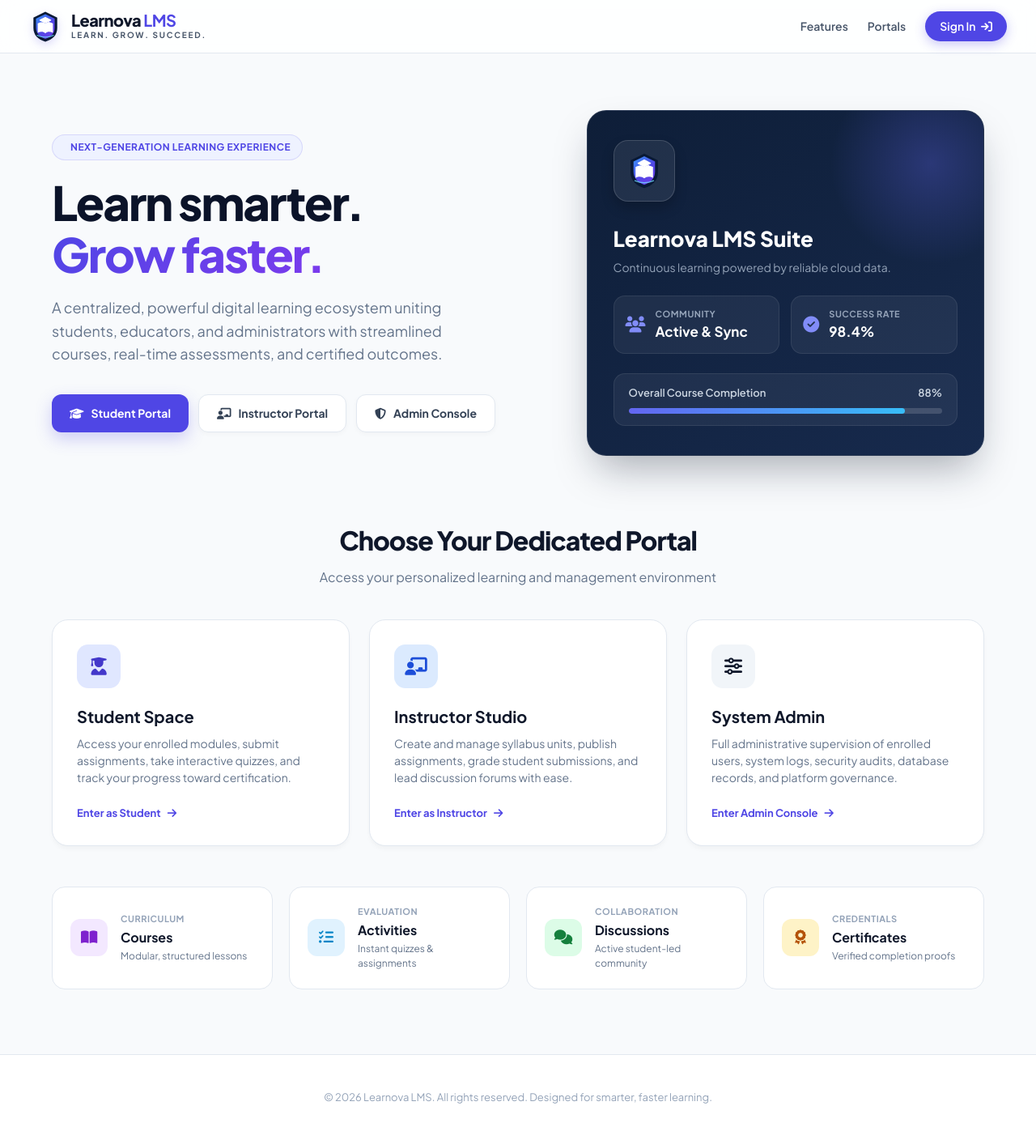
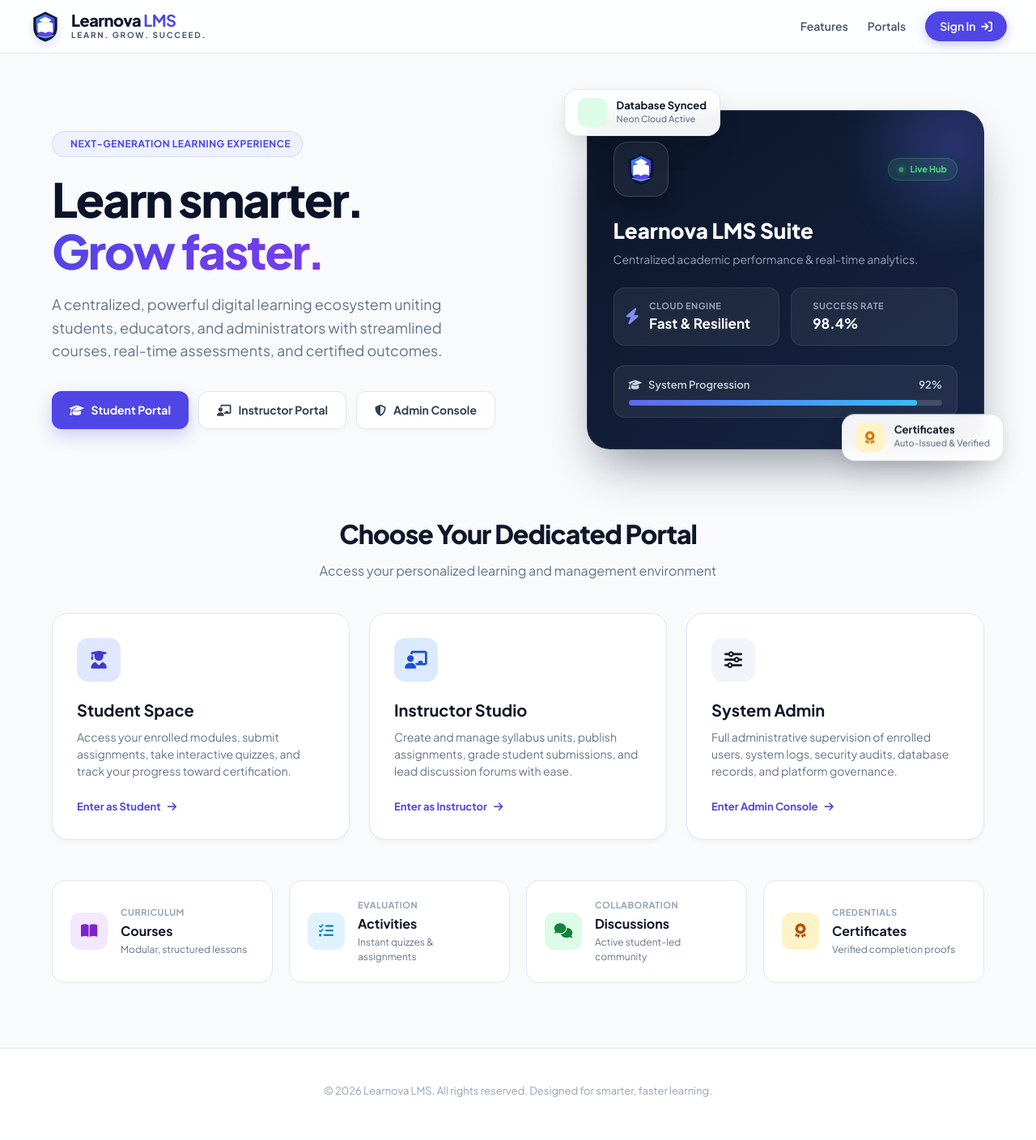
Before and after one commit to sanad-shat/Learnova-LMS-Platform, a Flask app: page / in a window 1280 px wide. Shown: the whole page at 81% size. After the commit the page ends 1355 px from the top, so only its background shows below. Run offline with Flask 3, Linux system fonts and the light colour scheme; some libraries are stand-ins or nearby versions.

Commit message:
Update choose.html

```diff
--- a/ecms/app/templates/choose.html
+++ b/ecms/app/templates/choose.html
@@ -224,28 +224,42 @@
       transform: translateY(-2px);
     }
 
-    /* Modern Hero Visual Card */
-    .hero-showcase-card {
-      background: linear-gradient(145deg, #0e1e38 0%, #172a4d 100%);
-      border-radius: 24px;
-      padding: 36px 32px;
-      color: #ffffff;
-      box-shadow: 0 25px 50px -12px rgba(15, 23, 42, 0.35);
+    /* Showcase Card & Floating Badges */
+    .showcase-wrapper {
       position: relative;
-      overflow: hidden;
-      border: 1px solid rgba(255, 255, 255, 0.1);
+      display: flex;
+      justify-content: center;
+      align-items: center;
     }
 
-    .hero-showcase-card::before {
-      content: '';
+    .hero-showcase-card {
+      position: relative;
+      background: linear-gradient(145deg, #0b1528 0%, #172544 100%);
+      border-radius: 28px;
+      padding: 38px 32px;
+      color: #ffffff;
+      box-shadow: 0 30px 60px -15px rgba(15, 23, 42, 0.45);
+      border: 1px solid rgba(255, 255, 255, 0.12);
+      width: 100%;
+      overflow: hidden;
+      transition: transform 0.3s ease, box-shadow 0.3s ease;
+    }
+
+    .hero-showcase-card:hover {
+      transform: translateY(-4px);
+      box-shadow: 0 35px 70px -12px rgba(79, 70, 229, 0.25);
+    }
+
+    .card-glow {
       position: absolute;
-      width: 250px;
-      height: 250px;
-      background: radial-gradient(circle, rgba(99, 102, 241, 0.3) 0%, transparent 70%);
-      top: -60px;
-      right: -60px;
-      z-index: 1;
+      top: -80px;
+      right: -80px;
+      width: 240px;
+      height: 240px;
+      background: radial-gradient(circle, rgba(99, 102, 241, 0.35) 0%, rgba(56, 189, 248, 0.05) 60%, transparent 80%);
       border-radius: 50%;
+      filter: blur(20px);
+      pointer-events: none;
     }
 
     .card-content {
@@ -253,15 +267,49 @@
       z-index: 2;
     }
 
+    .card-top-bar {
+      display: flex;
+      align-items: center;
+      justify-content: space-between;
+      margin-bottom: 22px;
+    }
+
     .brand-large-icon {
-      width: 76px;
-      height: 76px;
-      margin-bottom: 20px;
-      background: rgba(255, 255, 255, 0.08);
-      padding: 14px;
+      width: 68px;
+      height: 68px;
+      background: rgba(255, 255, 255, 0.06);
+      padding: 12px;
       border-radius: 18px;
       border: 1px solid rgba(255, 255, 255, 0.15);
-      box-shadow: 0 8px 16px rgba(0, 0, 0, 0.2);
+      box-shadow: 0 8px 20px rgba(0, 0, 0, 0.25);
+      margin-bottom: 0 !important;
+    }
+
+    .live-status-pill {
+      display: inline-flex;
+      align-items: center;
+      gap: 7px;
+      font-size: 11px;
+      font-weight: 700;
+      color: #4ade80;
+      background: rgba(74, 222, 128, 0.1);
+      border: 1px solid rgba(74, 222, 128, 0.25);
+      padding: 5px 12px;
+      border-radius: 99px;
+    }
+
+    .pulse-dot {
+      width: 7px;
+      height: 7px;
+      background: #4ade80;
+      border-radius: 50%;
+      box-shadow: 0 0 8px #4ade80;
+      animation: pulseAnim 2s infinite ease-in-out;
+    }
+
+    @keyframes pulseAnim {
+      0%, 100% { opacity: 1; transform: scale(1); }
+      50% { opacity: 0.4; transform: scale(0.75); }
     }
 
     .card-title {
@@ -276,7 +324,6 @@
       margin: 0 0 24px;
     }
 
-    /* Interactive UI Preview items inside Hero Card */
     .showcase-stat-row {
       display: grid;
       grid-template-columns: 1fr 1fr;
@@ -337,10 +384,74 @@
     }
 
     .completion-progress {
-      width: 88%;
+      width: 92%;
       height: 100%;
       background: linear-gradient(90deg, #6366f1, #38bdf8);
       border-radius: 99px;
+      animation: growProgress 1.5s ease-out;
+    }
+
+    @keyframes growProgress {
+      0% { width: 0%; }
+      100% { width: 92%; }
+    }
+
+    /* Floating Badges */
+    .floating-badge {
+      position: absolute;
+      z-index: 10;
+      background: rgba(255, 255, 255, 0.95);
+      backdrop-filter: blur(10px);
+      border: 1px solid rgba(226, 232, 240, 0.9);
+      padding: 10px 16px;
+      border-radius: 16px;
+      display: flex;
+      align-items: center;
+      gap: 12px;
+      box-shadow: 0 15px 35px -5px rgba(0, 0, 0, 0.12), 0 5px 15px rgba(0, 0, 0, 0.04);
+      animation: floatBadge 4s ease-in-out infinite alternate;
+    }
+
+    .badge-top {
+      top: -24px;
+      left: -28px;
+    }
+
+    .badge-bottom {
+      bottom: -22px;
+      right: -24px;
+      animation-delay: 2s;
+    }
+
+    @keyframes floatBadge {
+      0% { transform: translateY(0px); }
+      100% { transform: translateY(-8px); }
+    }
+
+    .badge-icon-wrap {
+      width: 36px;
+      height: 36px;
+      border-radius: 10px;
+      display: flex;
+      align-items: center;
+      justify-content: center;
+      font-size: 16px;
+    }
+
+    .bg-green-subtle { background: #dcfce7; color: #16a34a; }
+    .bg-amber-subtle { background: #fef3c7; color: #d97706; }
+
+    .badge-title {
+      font-size: 13px;
+      font-weight: 700;
+      color: #0f172a;
+      line-height: 1.2;
+    }
+
+    .badge-sub {
+      font-size: 11px;
+      color: #64748b;
+      font-weight: 500;
     }
 
     /* Portals Selection Grid */
@@ -446,7 +557,7 @@
       transition: transform 0.2s ease;
     }
 
-    /* Metrics & Features Grid */
+    /* Features Grid */
     .features-grid {
       display: grid;
       grid-template-columns: repeat(4, 1fr);
@@ -532,6 +643,7 @@
       .quick-actions { justify-content: center; }
       .portals-grid { grid-template-columns: 1fr; }
       .features-grid { grid-template-columns: repeat(2, 1fr); }
+      .badge-top, .badge-bottom { display: none; }
     }
 
     @media (max-width: 576px) {
@@ -588,23 +700,51 @@
         </div>
       </div>
 
-      <!-- Right Visual Component (Live LMS Preview Mockup) -->
+      <!-- Right Visual Component with Floating Badges -->
+      <div class="showcase-wrapper">
+        <!-- Floating Badge Top Left -->
+        <div class="floating-badge badge-top">
+          <div class="badge-icon-wrap bg-green-subtle">
+            <i class="fa-solid fa-shield-check"></i>
+          </div>
+          <div>
+            <div class="badge-title">Database Synced</div>
+            <div class="badge-sub">Neon Cloud Active</div>
+          </div>
+        </div>
+
+        <!-- Floating Badge Bottom Right -->
+        <div class="floating-badge badge-bottom">
+          <div class="badge-icon-wrap bg-amber-subtle">
+            <i class="fa-solid fa-award"></i>
+          </div>
+          <div>
+            <div class="badge-title">Certificates</div>
+            <div class="badge-sub">Auto-Issued & Verified</div>
+          </div>
+        </div>
+
         <div class="hero-showcase-card">
+          <div class="card-glow"></div>
           <div class="card-content">
+            <div class="card-top-bar">
               <img src="{{ url_for('static', filename='brand/learnova-icon.svg') }}" alt="Learnova" class="brand-large-icon">
+              <span class="live-status-pill"><span class="pulse-dot"></span> Live Hub</span>
+            </div>
+
             <h2 class="card-title">Learnova LMS Suite</h2>
-          <p class="card-tagline">Continuous learning powered by reliable cloud data.</p>
+            <p class="card-tagline">Centralized academic performance & real-time analytics.</p>
 
             <div class="showcase-stat-row">
               <div class="stat-mini-pill">
-              <i class="fa-solid fa-users"></i>
+                <i class="fa-solid fa-bolt"></i>
                 <div>
-                <span>Community</span>
-                <strong>Active & Sync</strong>
+                  <span>Cloud Engine</span>
+                  <strong>Fast & Resilient</strong>
                 </div>
               </div>
               <div class="stat-mini-pill">
-              <i class="fa-solid fa-circle-check"></i>
+                <i class="fa-solid fa-chart-line-up"></i>
                 <div>
                   <span>Success Rate</span>
                   <strong>98.4%</strong>
@@ -614,11 +754,12 @@
 
             <div class="completion-bar-wrap">
               <div class="completion-header">
-              <span>Overall Course Completion</span>
-              <span>88%</span>
+                <span><i class="fa-solid fa-graduation-cap" style="margin-right:6px"></i> System Progression</span>
+                <span>92%</span>
               </div>
               <div class="completion-bar">
                 <div class="completion-progress"></div>
+              </div>
             </div>
           </div>
         </div>
```
Lines whose indentation alone changed are shown as unchanged.
